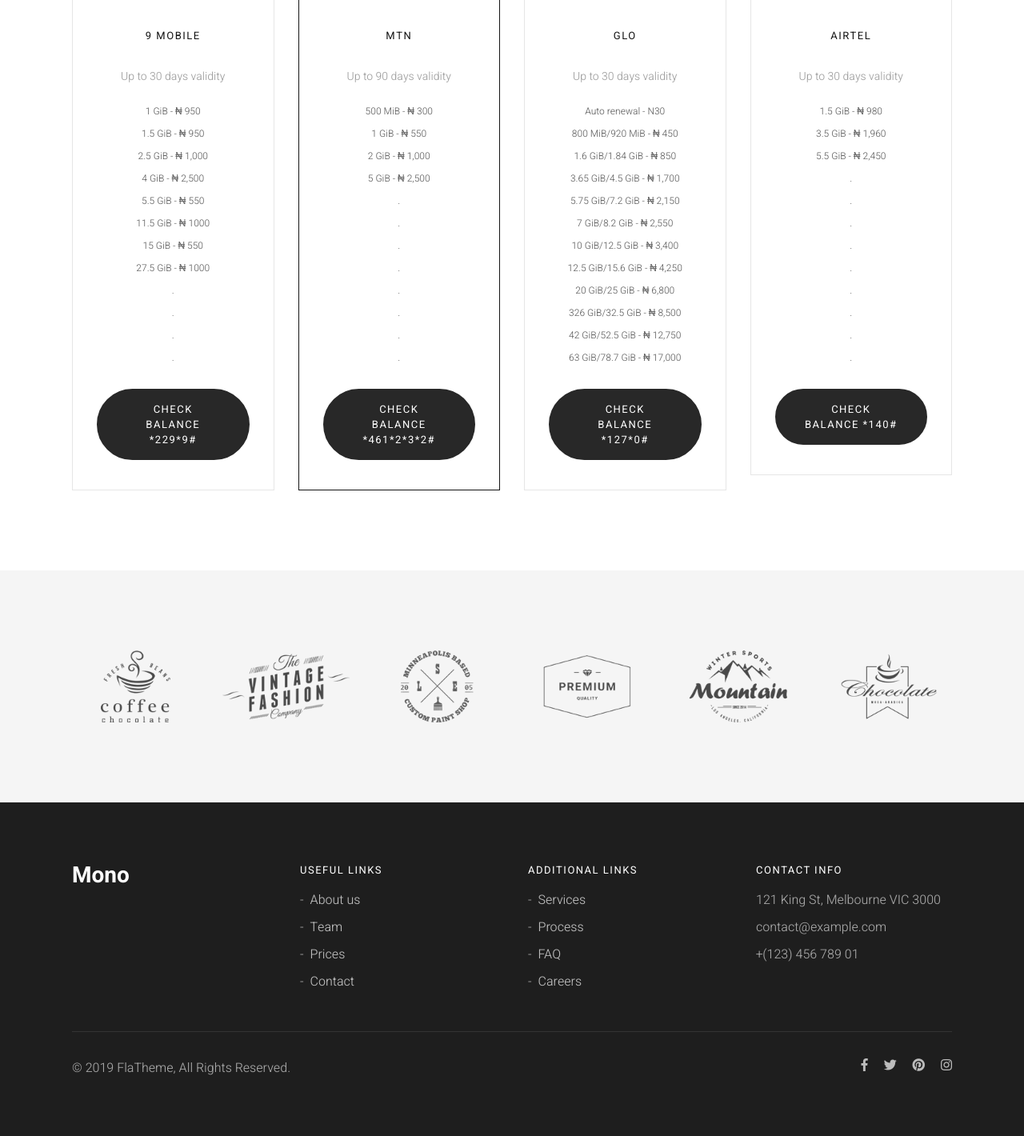
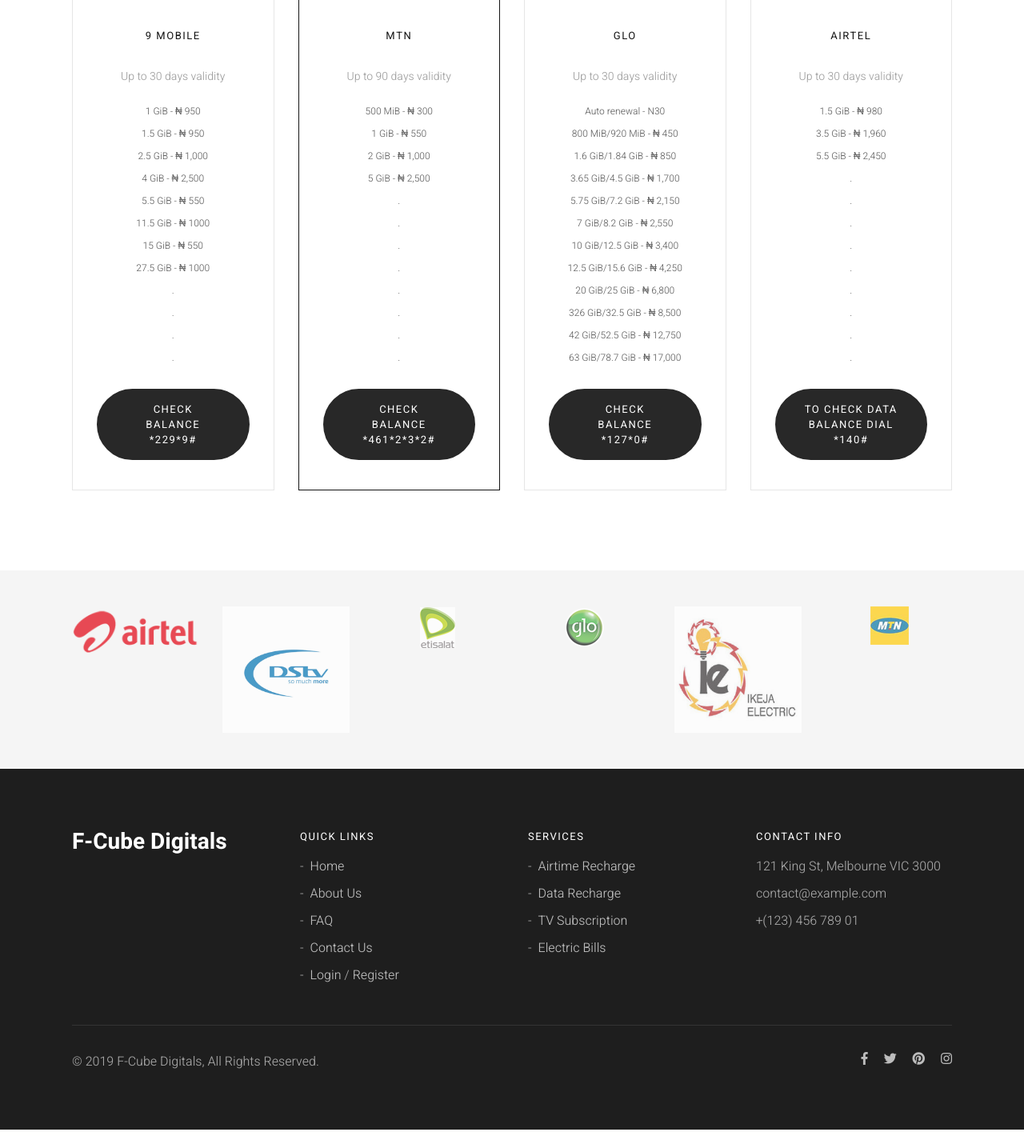
Before and after one commit to madeskilz/fcube, a CodeIgniter app: page /fcube/index.php/home/index in a window 1280 px wide. Shown: the part 1991-3411 px from the top of the page at 80% size. Run offline with CodeIgniter, Linux system fonts and the light colour scheme; some libraries are stand-ins or nearby versions.

Commit message:
git commit -m

```diff
--- a/application/config/routes.php
+++ b/application/config/routes.php
@@ -58,3 +58,6 @@
 $route['faq'] = 'home/faq/';
 $route['about'] = 'home/about/';
 $route['contact'] = 'home/contact/';
+$route['login'] = 'home/login/';
+$route['register'] = 'home/register/';
+$route['recover'] = 'home/recover/';
--- a/application/controllers/Home.php
+++ b/application/controllers/Home.php
@@ -38,4 +38,19 @@
 		$page_data['pg_title'] = "About";
 		$this->load->view('landing/about', $page_data);
 	}
+	public function login()
+	{
+		$page_data['pg_title'] = "Login";
+		$this->load->view('landing/login', $page_data);
+	}
+	public function register()
+	{
+		$page_data['pg_title'] = "Register";
+		$this->load->view('landing/register', $page_data);
+	}
+	public function recover()
+	{
+		$page_data['pg_title'] = "Recover";
+		$this->load->view('landing/recover', $page_data);
+	}
 }
--- a/application/views/inc/footer.php
+++ b/application/views/inc/footer.php
@@ -1,30 +1,33 @@
 		<!-- Clients section -->
-		<div class="section bg-grey">
+		<div class="section bg-grey" style="padding: 45px 0;">
 			<div class="container">
 				<div class="owl-carousel" data-owl-dots="false" data-owl-margin="30" data-owl-autoplay="true" data-owl-xs="1" data-owl-sm="2" data-owl-md="3" data-owl-lg="4" data-owl-xl="6">
 					<div class="client-box">
-						<a href="#"><img src="<?=base_url("assets/images/client-1.png");?>" alt=""></a>
+						<a href="#"><img src="<?=base_url("assets/images/partners/airtel.png");?>" alt=""></a>
 					</div>
 					<div class="client-box">
-						<a href="#"><img src="<?=base_url("assets/images/client-2.png");?>" alt=""></a>
+						<a href="#"><img src="<?=base_url("assets/images/partners/DStv.png");?>" alt=""></a>
 					</div>
 					<div class="client-box">
-						<a href="#"><img src="<?=base_url("assets/images/client-3.png");?>" alt=""></a>
+						<a href="#"><img src="<?=base_url("assets/images/partners/etisalat.png");?>" alt=""></a>
 					</div>
 					<div class="client-box">
-						<a href="#"><img src="<?=base_url("assets/images/client-4.png");?>" alt=""></a>
+						<a href="#"><img src="<?=base_url("assets/images/partners/glo.png");?>" alt=""></a>
 					</div>
 					<div class="client-box">
-						<a href="#"><img src="<?=base_url("assets/images/client-5.png");?>" alt=""></a>
+						<a href="#"><img src="<?=base_url("assets/images/partners/ikjedc.jpg");?>" alt=""></a>
 					</div>
 					<div class="client-box">
-						<a href="#"><img src="<?=base_url("assets/images/client-6.png");?>" alt=""></a>
+						<a href="#"><img src="<?=base_url("assets/images/partners/mtn.png");?>" alt=""></a>
 					</div>
 					<div class="client-box">
-						<a href="#"><img src="<?=base_url("assets/images/client-7.png");?>" alt=""></a>
+						<a href="#"><img src="<?=base_url("assets/images/partners/smile.png");?>" alt=""></a>
 					</div>
 					<div class="client-box">
-						<a href="#"><img src="<?=base_url("assets/images/client-1.png");?>" alt=""></a>
+						<a href="#"><img src="<?=base_url("assets/images/partners/spectranet.png");?>" alt=""></a>
+					</div>
+					<div class="client-box">
+						<a href="#"><img src="<?=base_url("assets/images/partners/STTV.png");?>" alt=""></a>
 					</div>
 				</div><!-- end owl-carousel -->
 			</div><!-- end container -->
@@ -35,24 +38,25 @@
 				<div class="container">
 					<div class="row col-spacing-40">
 						<div class="col-12 col-md-6 col-lg-3">
-							<h3>Mono</h3>
+							<h3>F-Cube Digitals</h3>
 						</div>
 						<div class="col-12 col-md-6 col-lg-3">
-							<h6 class="heading-uppercase">Useful Links</h6>
+							<h6 class="heading-uppercase">Quick Links</h6>
 							<ul class="list-dash">
-								<li><a href="#">About us</a></li>
-								<li><a href="#">Team</a></li>
-								<li><a href="#">Prices</a></li>
-								<li><a href="#">Contact</a></li>
+								<li><a href="<?= base_url();?>">Home</a></li>
+								<li><a href="<?= base_url('about');?>">About Us</a></li>
+								<li><a href="<?= base_url('faq');?>">FAQ</a></li>
+								<li><a href="<?= base_url('contact');?>">Contact Us</a></li>
+								<li><a href="<?= base_url('login');?>">Login</a> / <a href="<?= base_url('register');?>">Register</a></li>
 							</ul>
 						</div>
 						<div class="col-12 col-md-6 col-lg-3">
-							<h6 class="heading-uppercase">Additional Links</h6>
+							<h6 class="heading-uppercase">Services</h6>
 							<ul class="list-dash">
-								<li><a href="#">Services</a></li>
-								<li><a href="#">Process</a></li>
-								<li><a href="#">FAQ</a></li>
-								<li><a href="#">Careers</a></li>
+								<li><a href="javascript:;">Airtime Recharge</a></li>
+								<li><a href="javascript:;">Data Recharge</a></li>
+								<li><a href="javascript:;">TV Subscription</a></li>
+								<li><a href="javascript:;">Electric Bills</a></li>
 							</ul>
 						</div>
 						<div class="col-12 col-md-6 col-lg-3">
@@ -69,7 +73,7 @@
 
 					<div class="row">
 						<div class="col-12 col-md-6 text-center text-md-left">
-							<p>&copy; <?php echo date("Y"); ?> FlaTheme, All Rights Reserved.</p>
+							<p>&copy; <?php echo date("Y"); ?> F-Cube Digitals, All Rights Reserved.</p>
 						</div>
 						<div class="col-12 col-md-6 text-center text-md-right">
 							<ul class="list-horizontal-unstyled">
--- a/application/views/inc/header.php
+++ b/application/views/inc/header.php
@@ -7,7 +7,7 @@
         <meta name="keywords" content="">
 		<title><?= $pg_title?> | F-Cube Digitals</title>
 		<!-- Favicon -->
-        <link href="<?=base_url("assets/images/favicon.png");?>" rel="shortcut icon">
+        <link href="<?=base_url("assets/favicon.ico");?>" rel="shortcut icon">
 		<!-- CSS -->
 		<link href="<?=base_url("assets/plugins/bootstrap/bootstrap.min.css");?>" rel="stylesheet">
 		<link href="<?=base_url("assets/plugins/owl-carousel/owl.carousel.min.css");?>" rel="stylesheet">
@@ -23,8 +23,8 @@
 			<nav class="navbar navbar-dark navbar-sticky navbar-sticky-apply">
 				<div class="container">
 					<a class="navbar-brand" href="<?= base_url()?>">
-						<h5>F-Cube Digitals</h5>
-						<!-- <img src="<?//= base_url("assets/images/logo.png");?>" /> -->
+						<!-- <h5>F-Cube Digitals</h5> -->
+						<img src="<?= base_url("assets/images/logo-1.jpeg");?>" style="width: 200%;min-height: 50px;" />
 					</a>
 					<ul class="nav">
 						<li class="nav-item">
@@ -37,7 +37,16 @@
 							<a class="nav-link" href="javascript:;">Services</a>
 				        	<ul class="dropdown-menu">
 								<li class="sub-dropdown">
-									<a href="javascript:;">Data Services</a>
+									<a href="javascript:;">Airtime Recharge</a>
+									<div class="sub-dropdown-menu">
+										<a href="javascript:;">Airtel</a>
+										<a href="javascript:;">GLO</a>
+										<a href="javascript:;">9 Mobile</a>
+										<a href="javascript:;">MTN</a>
+									</div>
+								</li>
+								<li class="sub-dropdown">
+									<a href="javascript:;">Data Recharge</a>
 									<div class="sub-dropdown-menu">
 										<a href="javascript:;">Airtel</a>
 										<a href="javascript:;">GLO</a>
@@ -45,15 +54,6 @@
 										<a href="javascript:;">MTN</a>
 										<a href="javascript:;">Spectranet</a>
 										<a href="javascript:;">Smile</a>
-									</div>
-								</li>
-								<li class="sub-dropdown">
-									<a href="javascript:;">Airtime Services</a>
-									<div class="sub-dropdown-menu">
-										<a href="javascript:;">Airtel</a>
-										<a href="javascript:;">GLO</a>
-										<a href="javascript:;">9 Mobile</a>
-										<a href="javascript:;">MTN</a>
 									</div>
 								</li>
 								<li class="sub-dropdown">
@@ -84,8 +84,8 @@
 						</li>
 						<li class="nav-item pull-right text-center">
                             <div class="btn-group text-center" style="height:100%;padding-top:7%;">
-							    <a class="btn btn-warning" href="<?= base_url('Auth')?>">Login</a>
-							    <a class="btn btn-warning" href="<?= base_url('Auth/Register')?>">Register</a>
+							    <a class="btn btn-warning" href="<?= base_url('login')?>">Login</a>
+							    <a class="btn btn-warning" href="<?= base_url('register')?>">Register</a>
                             </div>
 						</li>
 					</ul><!-- end nav -->
--- a/application/views/landing/home.php
+++ b/application/views/landing/home.php
@@ -23,18 +23,18 @@
 				<div class="row icon-5xl">
 					<div class="col-12 col-md-4">
 						<i class="ti-star text-dark"></i>
-						<h6 class="heading-uppercase margin-top-20">Branding</h6>
+						<h6 class="heading-uppercase margin-top-20">Our Services are for You</h6>
+						<p>Our Services are tailored to meet your needs.</p>
+					</div>
+					<div class="col-12 col-md-4">
+						<i class="ti-world text-dark"></i>
+						<h6 class="heading-uppercase margin-top-20">Fast &amp; Automated Transaction</h6>
 						<p>Lorem ipsum dolor sit amet, consectetuer adipiscing elit. Aenean commodo ligula eget dolor. Aenean massa.</p>
 					</div>
 					<div class="col-12 col-md-4">
-						<i class="ti-world text-dark"></i>
-						<h6 class="heading-uppercase margin-top-20">Social Marketing</h6>
-						<p>Lorem ipsum dolor sit amet, consectetuer adipiscing elit. Aenean commodo ligula eget dolor. Aenean massa.</p>
-					</div>
-					<div class="col-12 col-md-4">
-						<i class="ti-camera text-dark"></i>
-						<h6 class="heading-uppercase margin-top-20">Photography</h6>
-						<p>Lorem ipsum dolor sit amet, consectetuer adipiscing elit. Aenean commodo ligula eget dolor. Aenean massa.</p>
+						<i class="ti-money text-dark"></i>
+						<h6 class="heading-uppercase margin-top-20">Save More Money</h6>
+						<p>Get amazing discounts and bonuses when you use our platform.</p>
 					</div>
 				</div><!-- end row -->
 			</div><!-- end container -->
@@ -164,7 +164,7 @@
                                 <li>.</li>
 								</ul>
 							</div>
-							<a class="button button-md button-dark button-rounded" href="javascript:;">Check Balance *140#</a>
+							<a class="button button-md button-dark button-rounded" href="javascript:;">To Check Data Balance Dial *140#</a>
 						</div>
 					</div>
 				</div><!-- end row -->
--- a/application/views/landing/login.php
+++ b/application/views/landing/login.php
@@ -13,8 +13,8 @@
 								</form>
 								<div class="margin-top-30">
 									<ul class="list-unstyled">
-										<li><a href="#">Forgot username or password?</a></li>
-										<li><a href="#">Create account</a></li>
+										<li><a href="<?= base_url("recover");?>">Forgot username or password?</a></li>
+										<li><a href="<?= base_url("register");?>">Create account</a></li>
 									</ul>
 								</div>
 							</div>
--- a/application/views/landing/recover.php
+++ b/application/views/landing/recover.php
@@ -11,7 +11,7 @@
 									<button class="button button-lg button-outline-white-2 button-fullwidth">Recover Account</button>
 								</form>
 								<div class="margin-top-30">
-									<a href="Login.html">Go back to login</a>
+									<a href="<?= base_url("login");?>">Go back to login</a>
 								</div>
 							</div>
 						</div><!-- end row -->
```
Also changed, not shown: assets/favicon.ico (added), assets/images/logo-1.jpeg (added), assets/images/partners/DStv.png (added), assets/images/partners/STTV.png (added), assets/images/partners/airtel.png (added), assets/images/partners/etisalat.png (added), assets/images/partners/glo.png (added), assets/images/partners/ikjedc.jpg (added), assets/images/partners/mtn.png (added), assets/images/partners/smile.png (added), assets/images/partners/spectranet.png (added).
